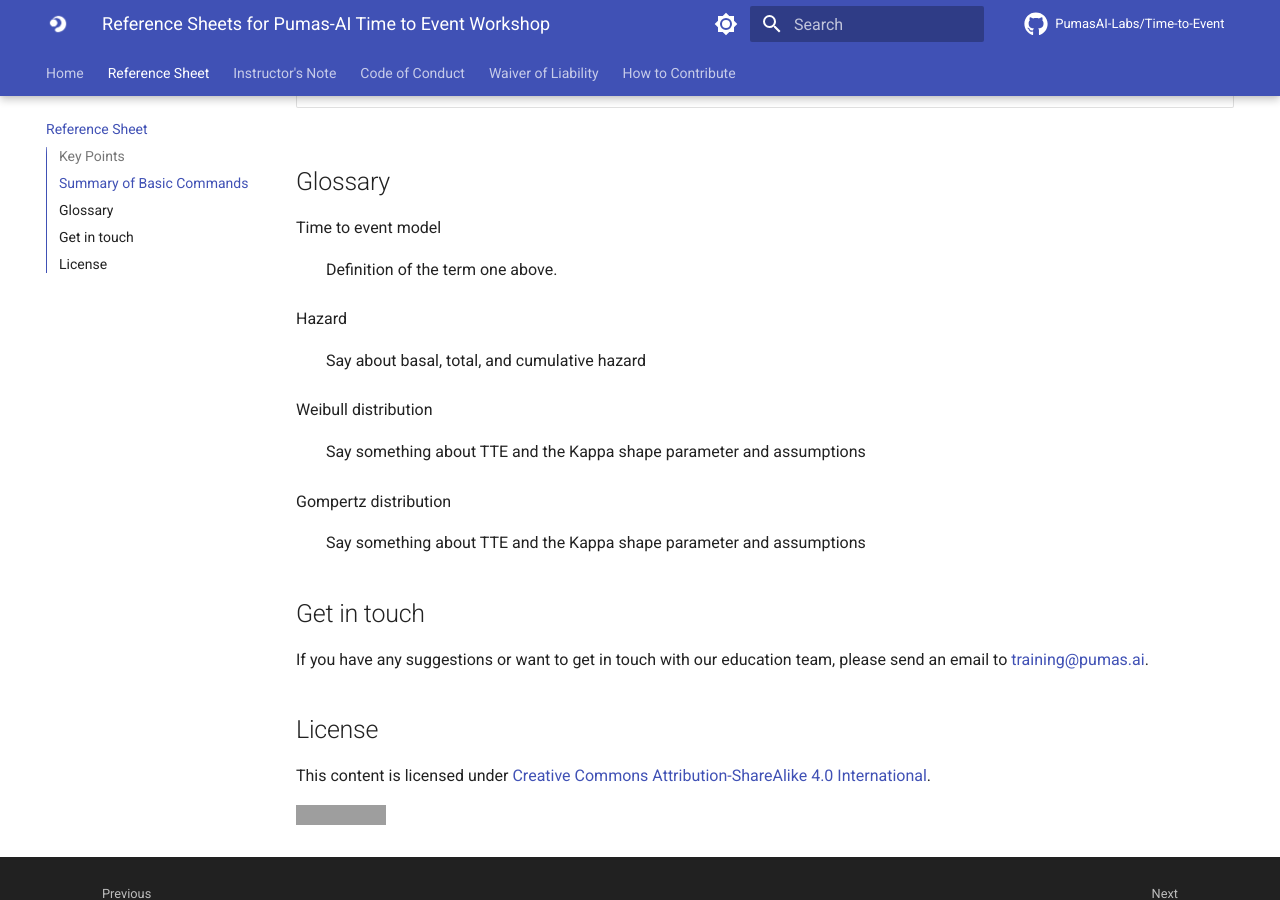
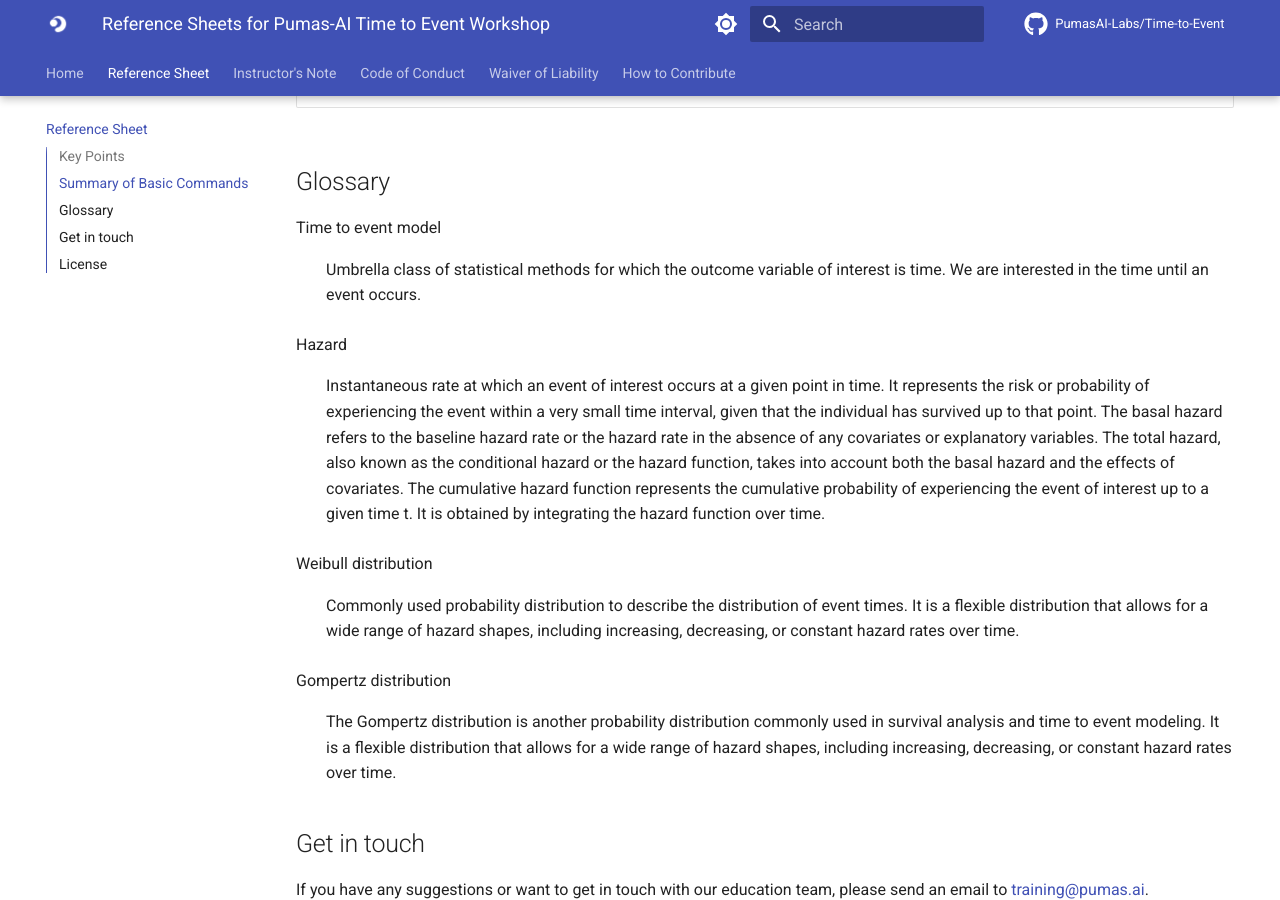
Before and after one commit to PumasAI-Labs/Time-to-Event, an MkDocs documentation site: the page built from docs/reference.md, in a window 1280 px wide and 900 px high, scrolled down 534 px. Built offline with MkDocs 1.6.1 and Material for MkDocs 9.7.7, drawn with Linux system fonts in a browser that asks for light colours; comment, search, counter and statistics services are not loaded; grey boxes are pictures that could not be loaded.

Commit message:
finish reference.md

```diff
--- a/docs/reference.md
+++ b/docs/reference.md
@@ -20,19 +20,19 @@ title: Reference Sheets for Pumas-AI Time to Event Workshop
 
 Time to event model
 
-: Definition of the term one above.
+: Umbrella class of statistical methods for which the outcome variable of interest is time. We are interested in the time until an event occurs.
 
 Hazard
 
-: Say about basal, total, and cumulative hazard
+: Instantaneous rate at which an event of interest occurs at a given point in time. It represents the risk or probability of experiencing the event within a very small time interval, given that the individual has survived up to that point. The basal hazard refers to the baseline hazard rate or the hazard rate in the absence of any covariates or explanatory variables. The total hazard, also known as the conditional hazard or the hazard function, takes into account both the basal hazard and the effects of covariates. The cumulative hazard function represents the cumulative probability of experiencing the event of interest up to a given time t. It is obtained by integrating the hazard function over time.
 
 Weibull distribution
 
-: Say something about TTE and the Kappa shape parameter and assumptions
+: Commonly used probability distribution to describe the distribution of event times. It is a flexible distribution that allows for a wide range of hazard shapes, including increasing, decreasing, or constant hazard rates over time.
 
 Gompertz distribution
 
-: Say something about TTE and the Kappa shape parameter and assumptions
+: The Gompertz distribution is another probability distribution commonly used in survival analysis and time to event modeling. It is a flexible distribution that allows for a wide range of hazard shapes, including increasing, decreasing, or constant hazard rates over time.
 
 ## Get in touch
 
```
